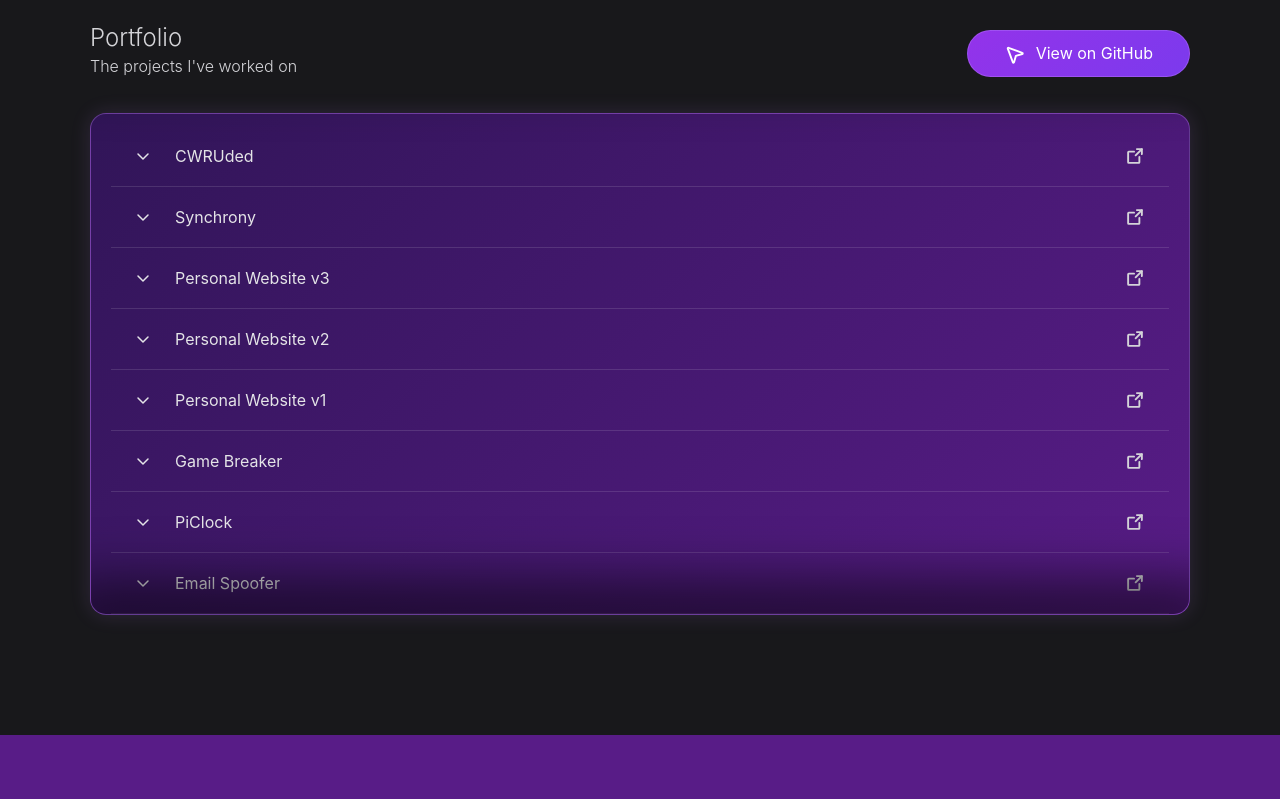
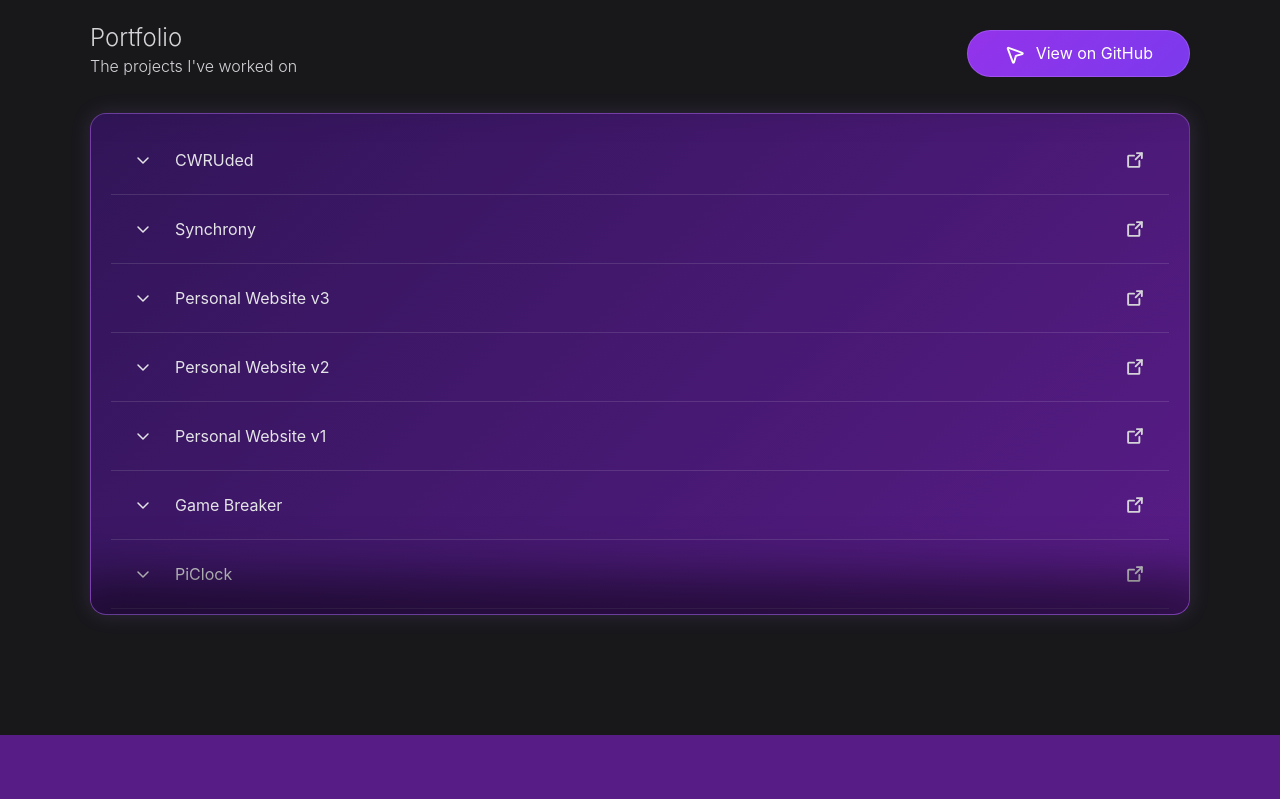
Before and after one commit to jaa134/My-Website-v3, a Vue app: page /experience in a window 1280 px wide. Shown: the part 2720-3519 px from the top of the page. Built offline with nearby package versions, Linux system fonts and the light colour scheme.

Commit message:
style: increase spacing of portfolio view card

```diff
--- a/src/components/views/experience/PortfolioView.vue
+++ b/src/components/views/experience/PortfolioView.vue
@@ -320,7 +320,7 @@
     display: flex;
     align-items: center;
     gap: var(--ja-spacing-medium);
-    padding: var(--ja-spacing-small) var(--ja-spacing-medium);
+    padding: var(--ja-spacing-medium) var(--ja-spacing-medium);
     border-radius: var(--ja-border-radius-large);
     color: var(--ja-color-neutral-0);
     text-decoration: none;
@@ -386,7 +386,7 @@
 
   .expanded-content {
     margin: 0 var(--ja-spacing-medium);
-    padding: var(--ja-spacing-small) 0 var(--ja-spacing-small) var(--ja-spacing-3x-large);
+    padding: var(--ja-spacing-medium) 0 var(--ja-spacing-medium) var(--ja-spacing-3x-large);
   }
 
   .project-description {
```
